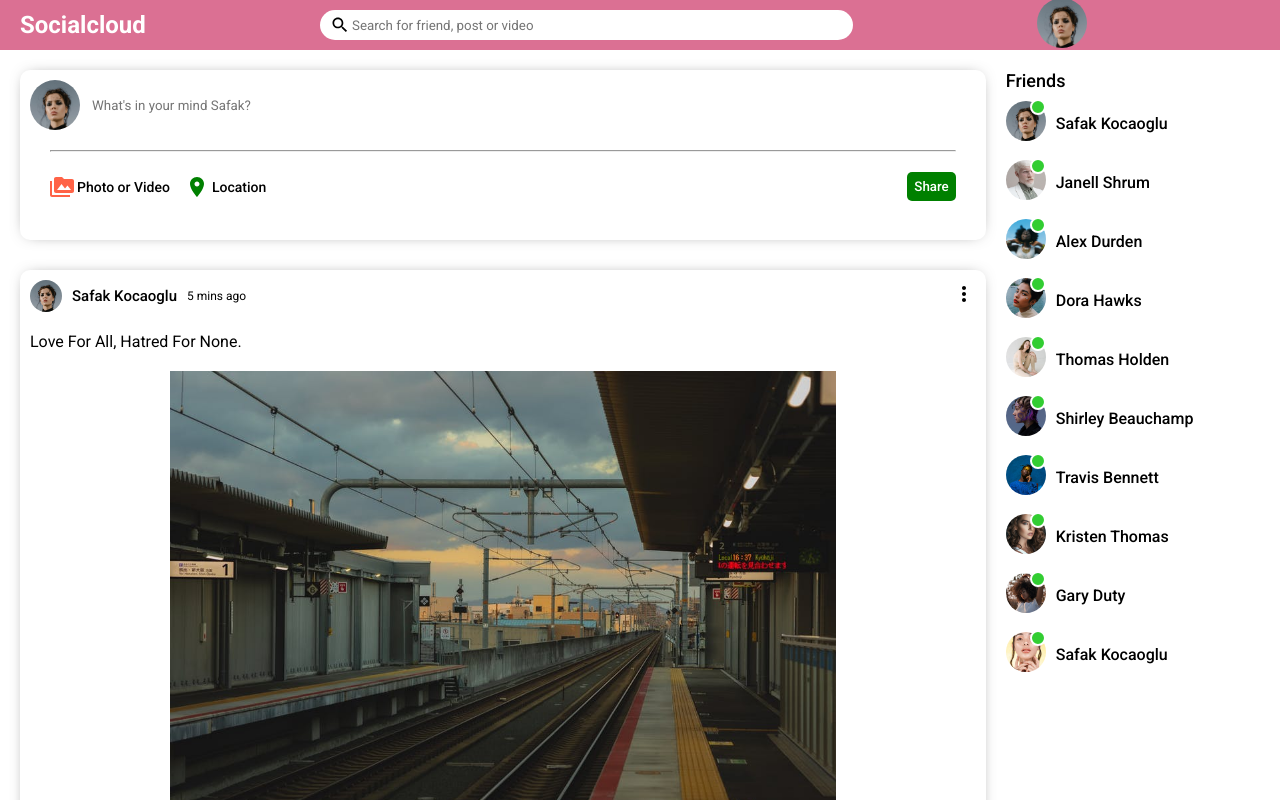
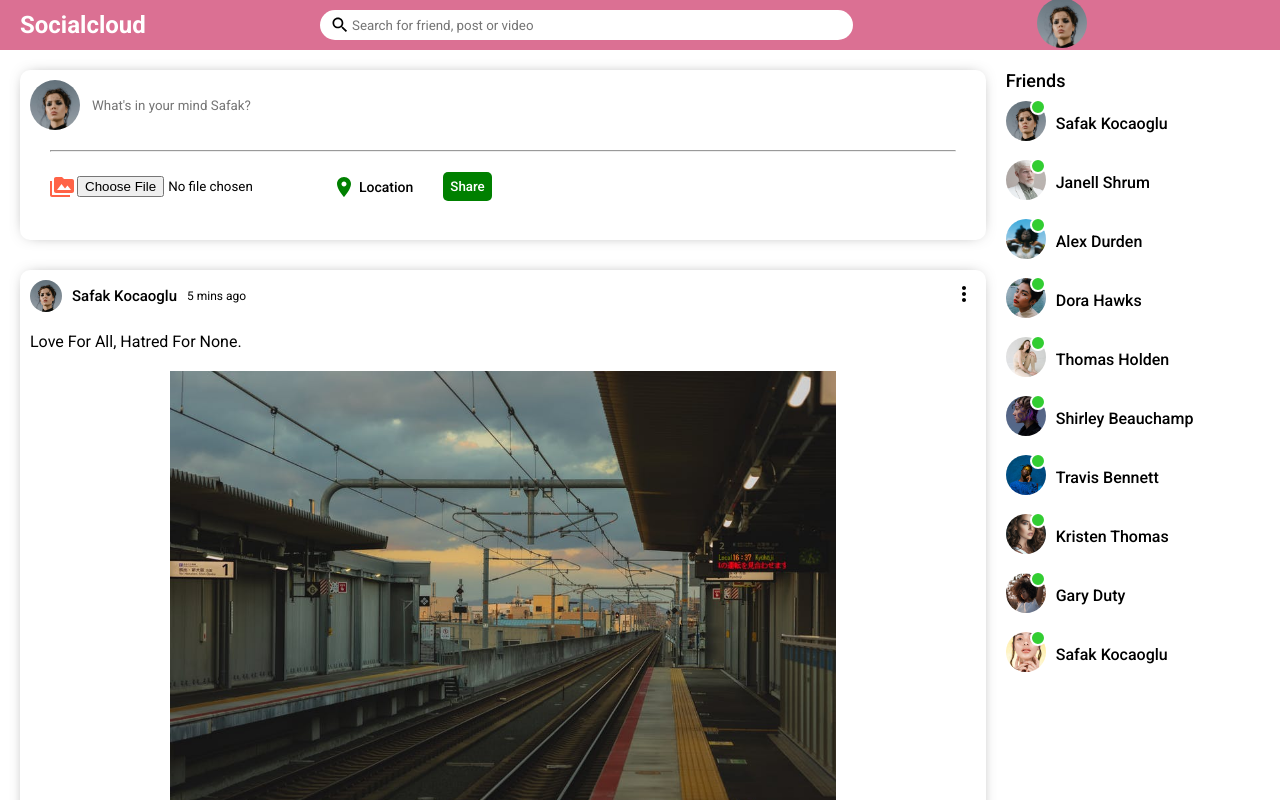
Before and after one commit to Pellys/Social-Cloud, a React (Create React App) app: page / in a window 1280 px wide. Shown: the top 800 px of the page. Built offline with nearby package versions, Linux system fonts and the light colour scheme; the HTML template or start-up script is replaced by a standard one.

Commit message:
Uploade image button

```diff
--- a/package.json
+++ b/package.json
@@ -8,6 +8,7 @@
     "@testing-library/jest-dom": "^5.11.4",
     "@testing-library/react": "^11.1.0",
     "@testing-library/user-event": "^12.1.10",
+    "blueimp-load-image": "^5.14.0",
     "react": "^17.0.2",
     "react-dom": "^17.0.2",
     "react-router-dom": "^5.2.0",
--- a/src/components/share/Share.jsx
+++ b/src/components/share/Share.jsx
@@ -2,7 +2,11 @@ import "./share.css";
 import {PermMedia, Label,Room, EmojiEmotions} from "@material-ui/icons"
 
 export default function Share() {
+
+
+
   return (
+
     <div className="share">
       <div className="shareWrapper">
         <div className="shareTop">
@@ -17,8 +21,7 @@ export default function Share() {
             <div className="shareOptions">
                 <div className="shareOption">
                     <PermMedia htmlColor="tomato" className="shareIcon"/>
-                    <span className="shareOptionText">Photo or Video</span>
-                </div>
+<input type="file" />
                 <div className="shareOption">
                     <Room htmlColor="green" className="shareIcon"/>
                     <span className="shareOptionText">Location</span>
@@ -28,5 +31,21 @@ export default function Share() {
         </div>
       </div>
     </div>
+                  </div>
+
   );
 }
+
+/*
+
+API TO LOAD IMAGE:
+
+var loadingImage = loadImage(
+  'https://example.org/image.png',
+  function (img) {
+    document.body.appendChild(img)
+  },
+  { maxWidth: 600 }
+)
+
+*/
--- a/src/pages/login/login.css
+++ b/src/pages/login/login.css
@@ -25,7 +25,6 @@
   font-size: 50px;
   font-weight: 800;
   color:#DB7093;
-
   margin-bottom: 10px;
 }
 
```
Also changed, not shown: 1 other file (tests, documents, lock files or other folders).
